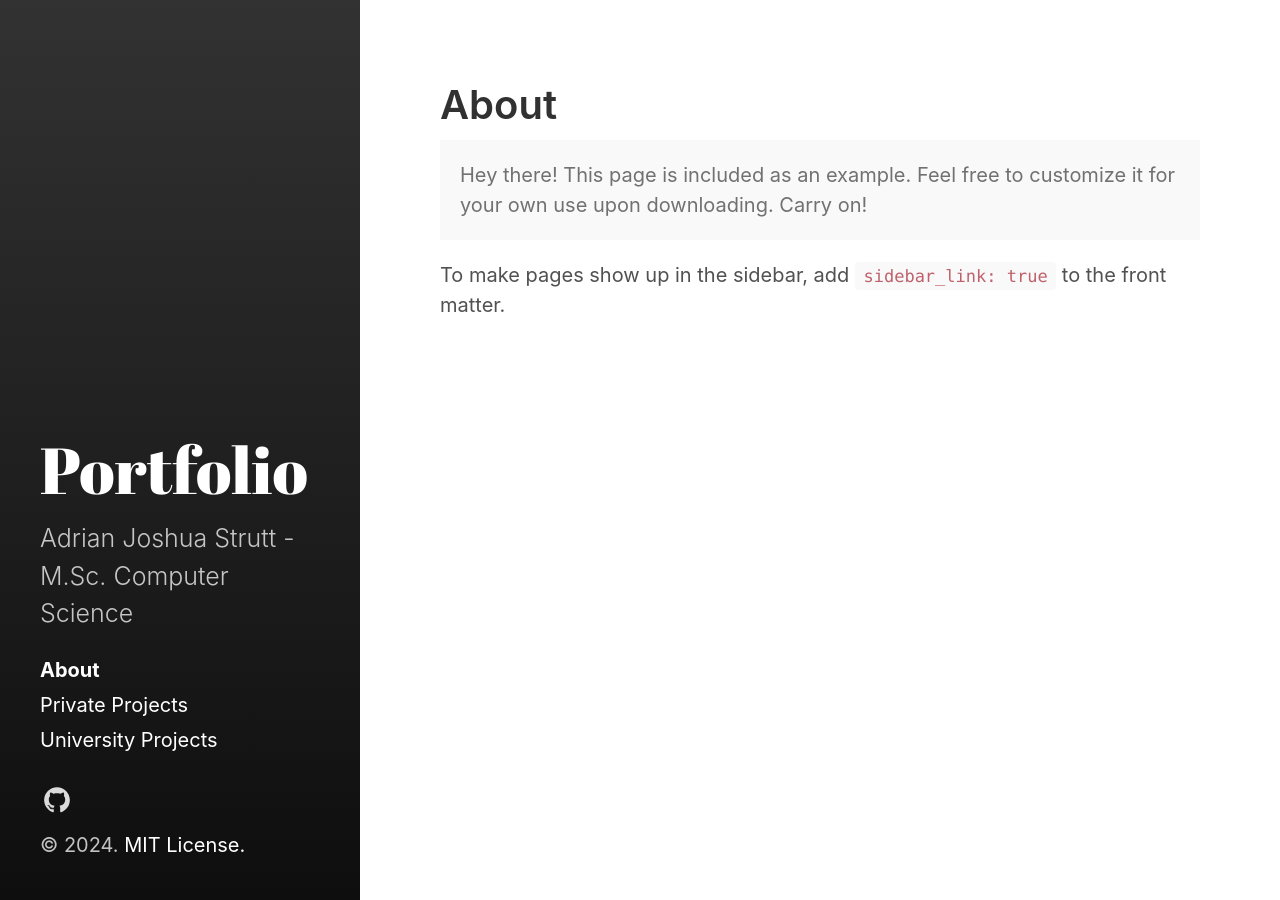
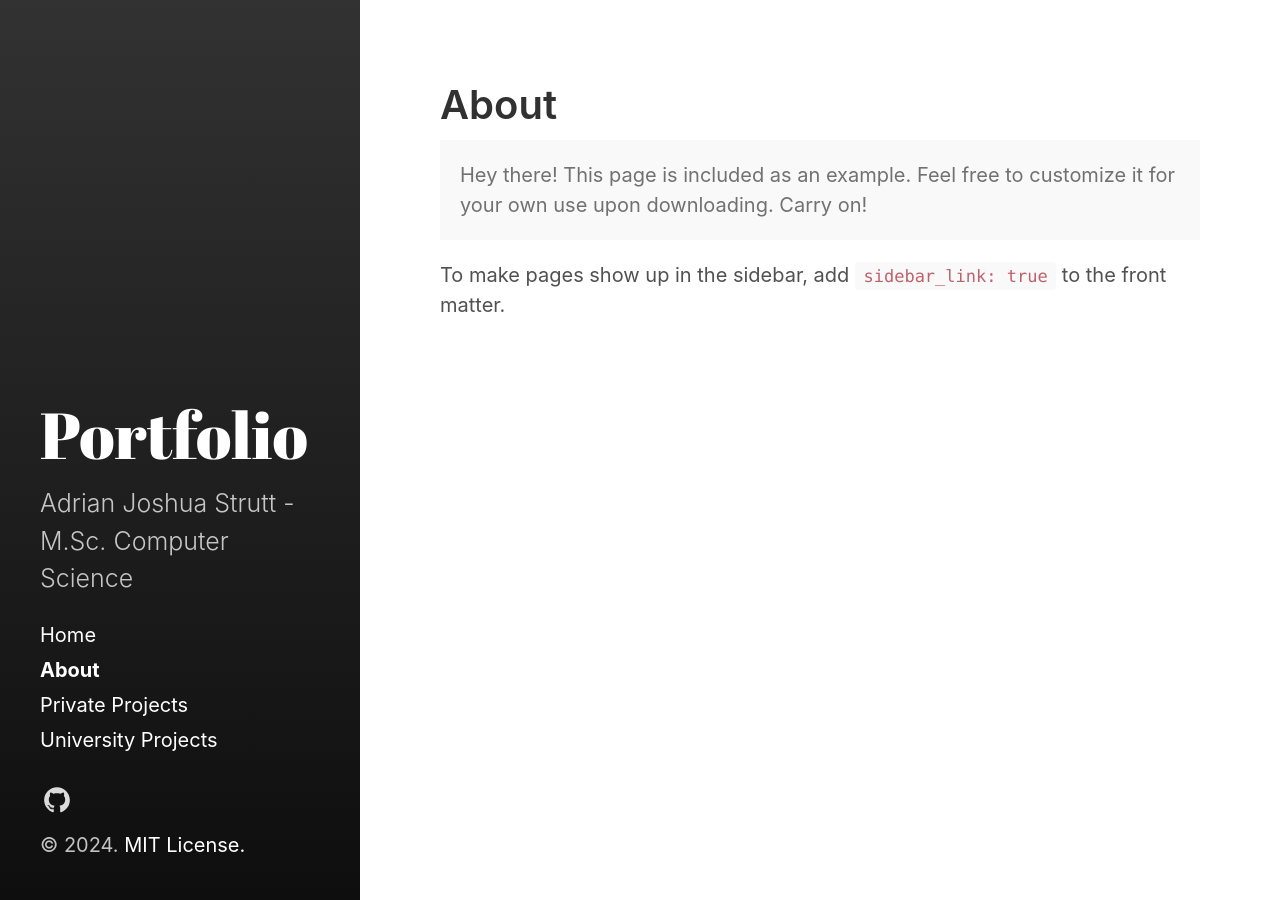
Before and after one commit to adrianjoshua-strutt/portfolio, a Jekyll site: the page built from about.md, in a window 1280 px wide. Built offline with Jekyll 4.4.1, drawn with Linux system fonts in a browser that asks for light colours.

Commit message:
FavIcon and Home

```diff
--- a/_config.yml
+++ b/_config.yml
@@ -27,7 +27,7 @@
   - jekyll-paginate
 
 # Sidebar link settings
-sidebar_home_link:  false
+sidebar_home_link:  True
 # sidebar_blog_link:  '/blog'   # By default, your home page is your blog
                                 # page. If you change your paginate_path,
                                 # set this to the root of the paginate_path
--- a/index.html
+++ b/index.html
@@ -2,3 +2,5 @@
 layout: index
 title: Home
 ---
+
+Hallo dies ist die Home Seite
```
Also changed, not shown: favicon.ico.
